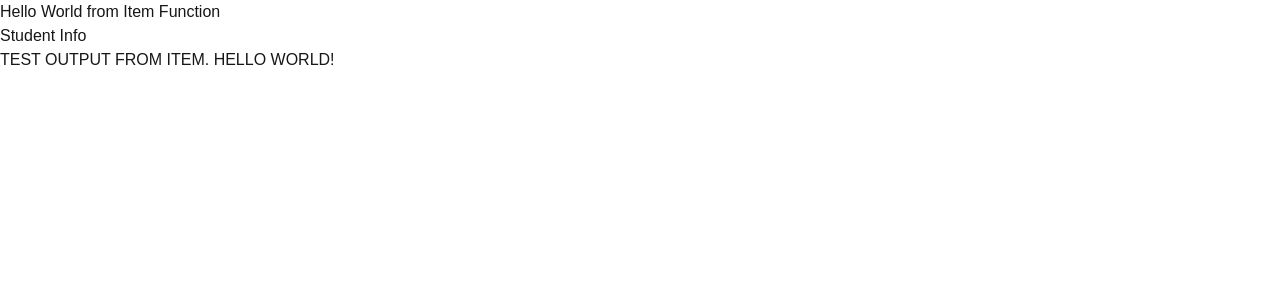
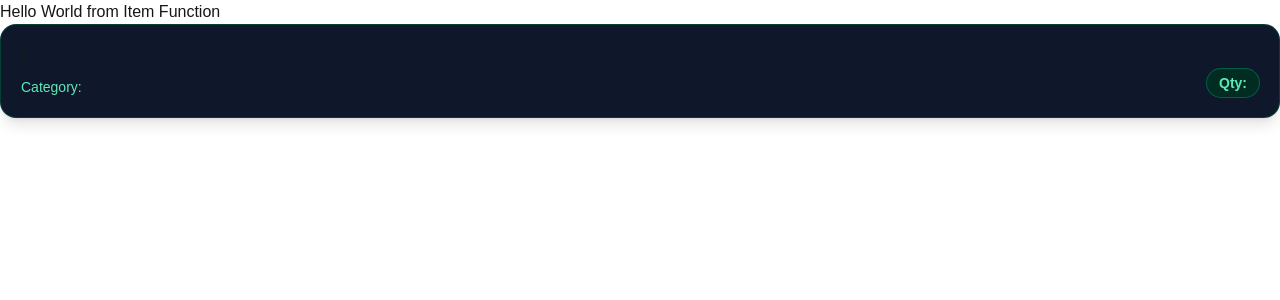
Before and after one commit to Exampleuser274/cprg306-assignments, a Next.js app: page /week-3 in a window 1280 px wide. Shown: the top 300 px of the page. Built offline with nearby package versions, Linux system fonts and the light colour scheme.

Commit message:
item.js implementation

```diff
--- a/app/week-3/item.js
+++ b/app/week-3/item.js
@@ -1,8 +1,20 @@
-export default function Item() {
+export default function Item({name, quantity, category}) {
     return (
-    <section>
-        <h2>Student Info</h2>
-        <p>TEST OUTPUT FROM ITEM. HELLO WORLD!</p>
-    </section>
+        <li className="rounded-2xl border border-emerald-900/70 bg-slate-900 p-5 shadow-lg shadow-black/10 transition hover:-translate-y-0.5 hover:border-emerald-600">
+        <div className="flex items-start justify-between gap-4">
+            <div>
+            <h2 className="text-lg font-semibold capitalize text-slate-100">
+                {name}
+            </h2>
+            <p className="mt-2 text-sm capitalize text-emerald-300">
+                Category: {category}
+            </p>
+            </div>
+
+            <span className="rounded-full bg-emerald-950 px-3 py-1 text-sm font-bold text-emerald-300 ring-1 ring-emerald-800">
+            Qty: {quantity}
+            </span>
+        </div>
+        </li>
     );
 }
```
